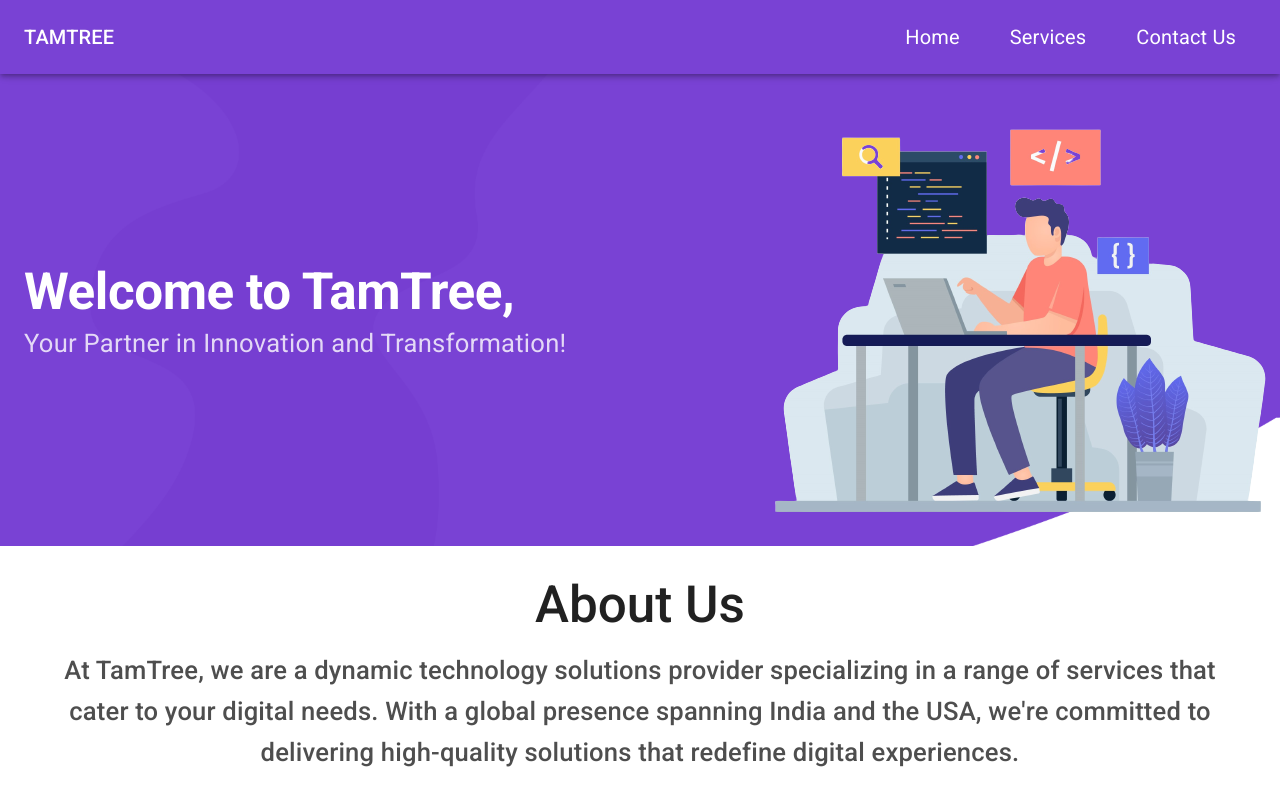
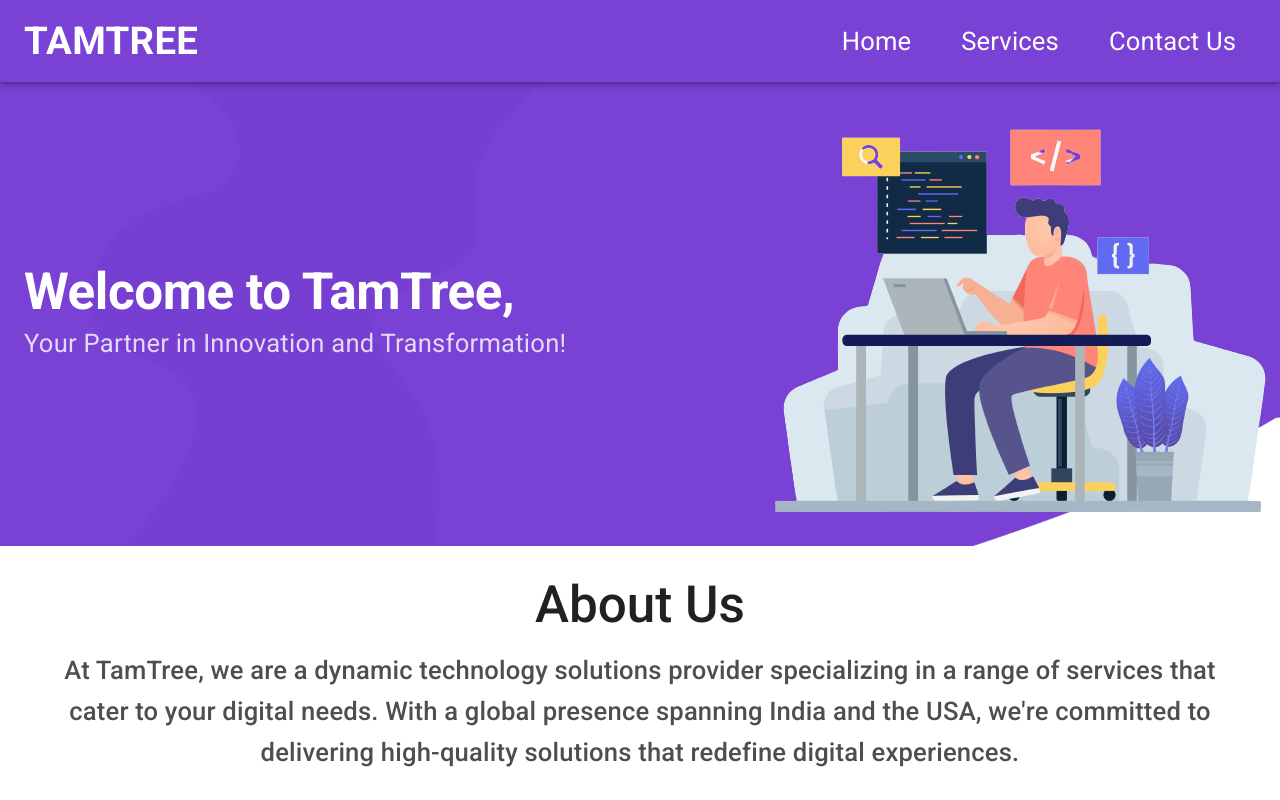
Before and after one commit to praveensumathi/TAM_PORTAL, a React (Vite) app: page / in a window 1280 px wide. Built offline with nearby package versions, Linux system fonts and the light colour scheme.

Commit message:
navber changes

```diff
--- a/src/Navbar.jsx
+++ b/src/Navbar.jsx
@@ -23,6 +23,8 @@ const navItems = [
 
 export default function Navbar() {
   const matches = useMediaQuery("(max-width: 600px)");
+  const matches2 = useMediaQuery("(max-width: 1300px)");
+
   const [drawerOpen, setDrawerOpen] = useState(false);
 
   const handleDrawerOpen = () => {
@@ -38,6 +40,8 @@ export default function Navbar() {
         <Toolbar sx={{ justifyContent: "space-between" }}>
           <Typography
             variant="h6"
+            fontSize={matches ? "5vw" : matches2 ? "3vw" : "2vw"}
+            fontWeight={"600"}
             sx={{ display: "flex", alignItems: "center" }}
           >
             TAMTREE
@@ -61,14 +65,14 @@ export default function Navbar() {
                     <a
                       href={`#${item.id}`}
                       className="text"
+                      // fontSize={matches ? "2.5vw" : matches2 ? "1.5vw" : "1vw"}
                       style={{
                         textDecoration: "none",
                         color: "white",
-                        fontSize: "20px",
+                        fontSize: matches2 ? "2vw" : "1.5vw",
                         marginLeft: "20px",
                         marginRight: "10px",
                         cursor: "pointer",
-
                       }}
                       onClick={handleDrawerClose}
                     >
--- a/src/Services.jsx
+++ b/src/Services.jsx
@@ -72,8 +72,7 @@ export default function Services() {
           gap: 5,
           margin: "auto",
           padding: "15px",
-          justifyContent:
-            isSmallScreen || isMediumScreen ? "center" : "flex-start",
+          justifyContent: "center",
         }}
       >
         {image2.map((item, index) => (
```
